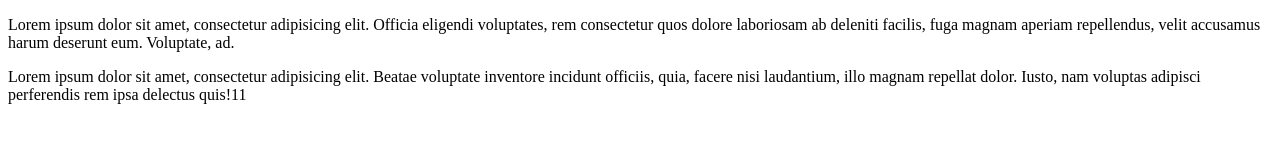
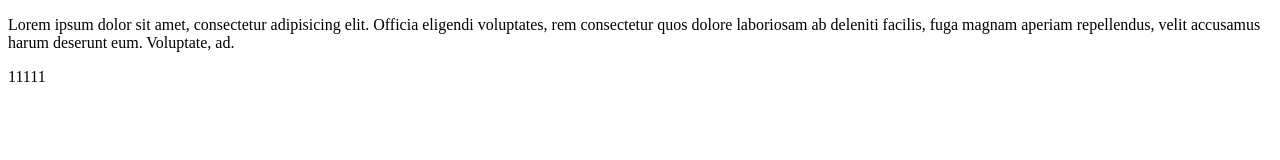
Before and after one commit to lualfer99/Retos-Simples, a plain HTML site: page index.html in a window 1280 px wide. Drawn offline with Linux system fonts and the light colour scheme.

Commit message:
elimine y agrege 111

```diff
--- a/index.html
+++ b/index.html
@@ -7,7 +7,6 @@
 </head>
 <body>
     <p>Lorem ipsum dolor sit amet, consectetur adipisicing elit. Officia eligendi voluptates, rem consectetur quos dolore laboriosam ab deleniti facilis, fuga magnam aperiam repellendus, velit accusamus harum deserunt eum. Voluptate, ad.</p>
-<p>Lorem ipsum dolor sit amet, consectetur adipisicing elit. Beatae voluptate inventore incidunt officiis, quia, facere nisi laudantium, illo magnam repellat dolor. Iusto, nam voluptas adipisci perferendis rem ipsa delectus quis!11</p>
-
+<p>11111</p>
 </body>
 </html>
```
